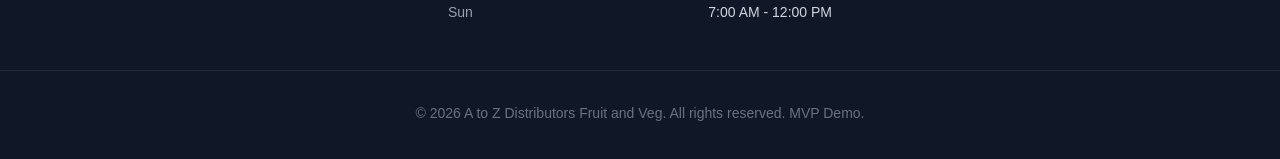
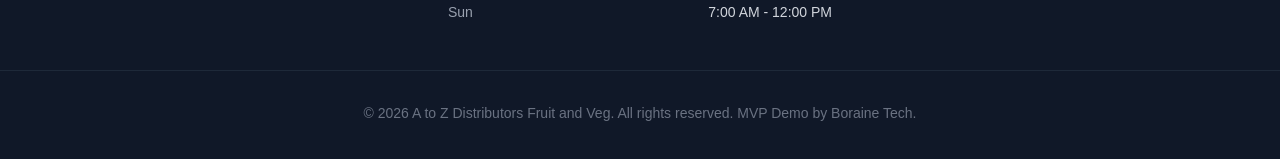
Before and after one commit to allanboraine-dev/A-to-Z-Distributors-Fruit-Veg-demo, a Next.js app: page / in a window 1280 px wide. Shown: the part 2121-2280 px from the top of the page. Built offline with nearby package versions, Linux system fonts and the light colour scheme; no server answers; the database is empty.

Commit message:
Update MVP footer with Boraine Tech name

```diff
--- a/src/app/layout.tsx
+++ b/src/app/layout.tsx
@@ -114,7 +114,7 @@ export default function RootLayout({
 
             </div>
             <div className="max-w-7xl mx-auto px-4 sm:px-6 lg:px-8 mt-12 pt-8 border-t border-gray-800 text-sm text-center text-gray-500">
-              © {new Date().getFullYear()} A to Z Distributors Fruit and Veg. All rights reserved. MVP Demo.
+              © {new Date().getFullYear()} A to Z Distributors Fruit and Veg. All rights reserved. MVP Demo by Boraine Tech.
             </div>
           </footer>
         </CartProvider>
```
